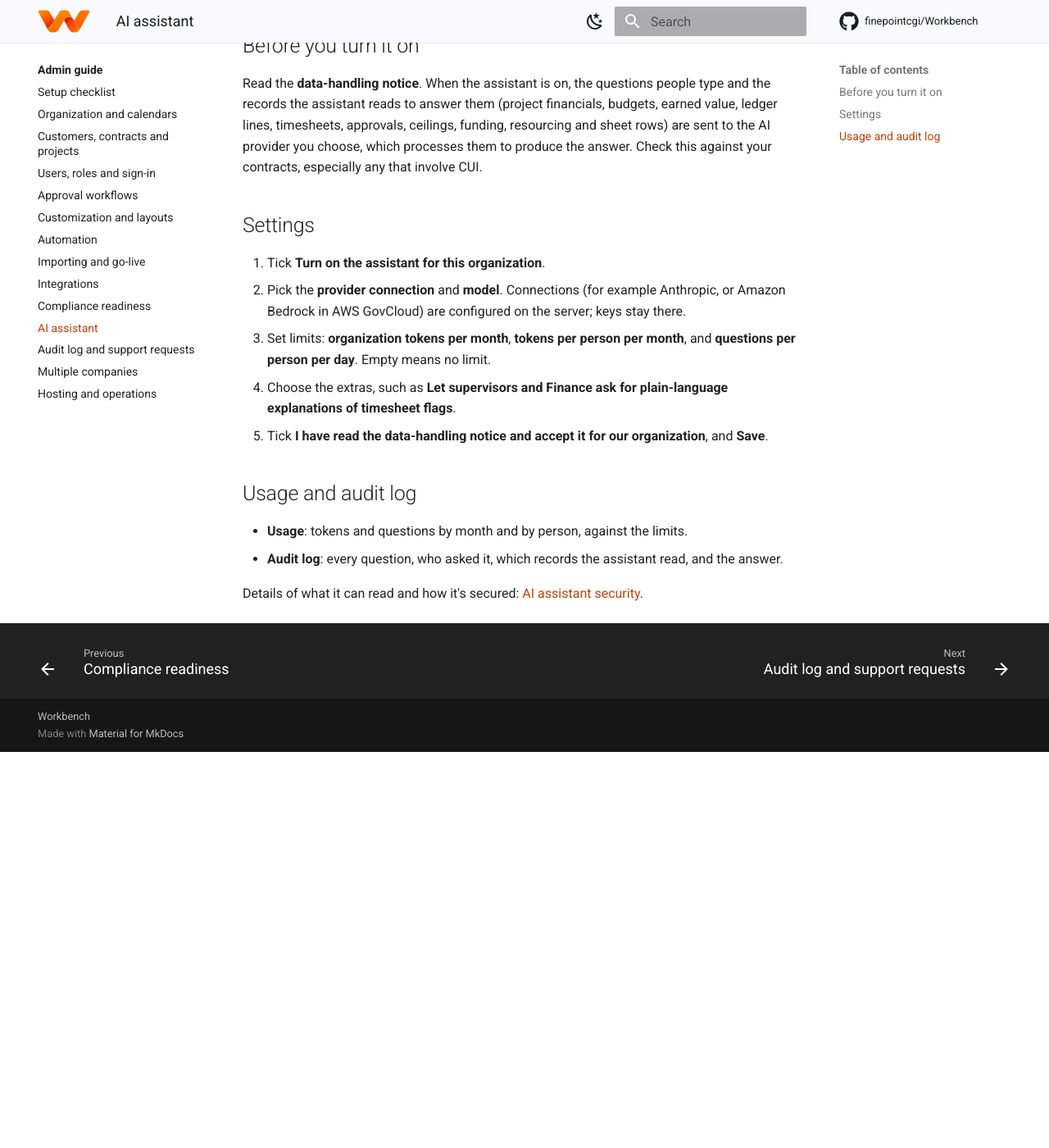
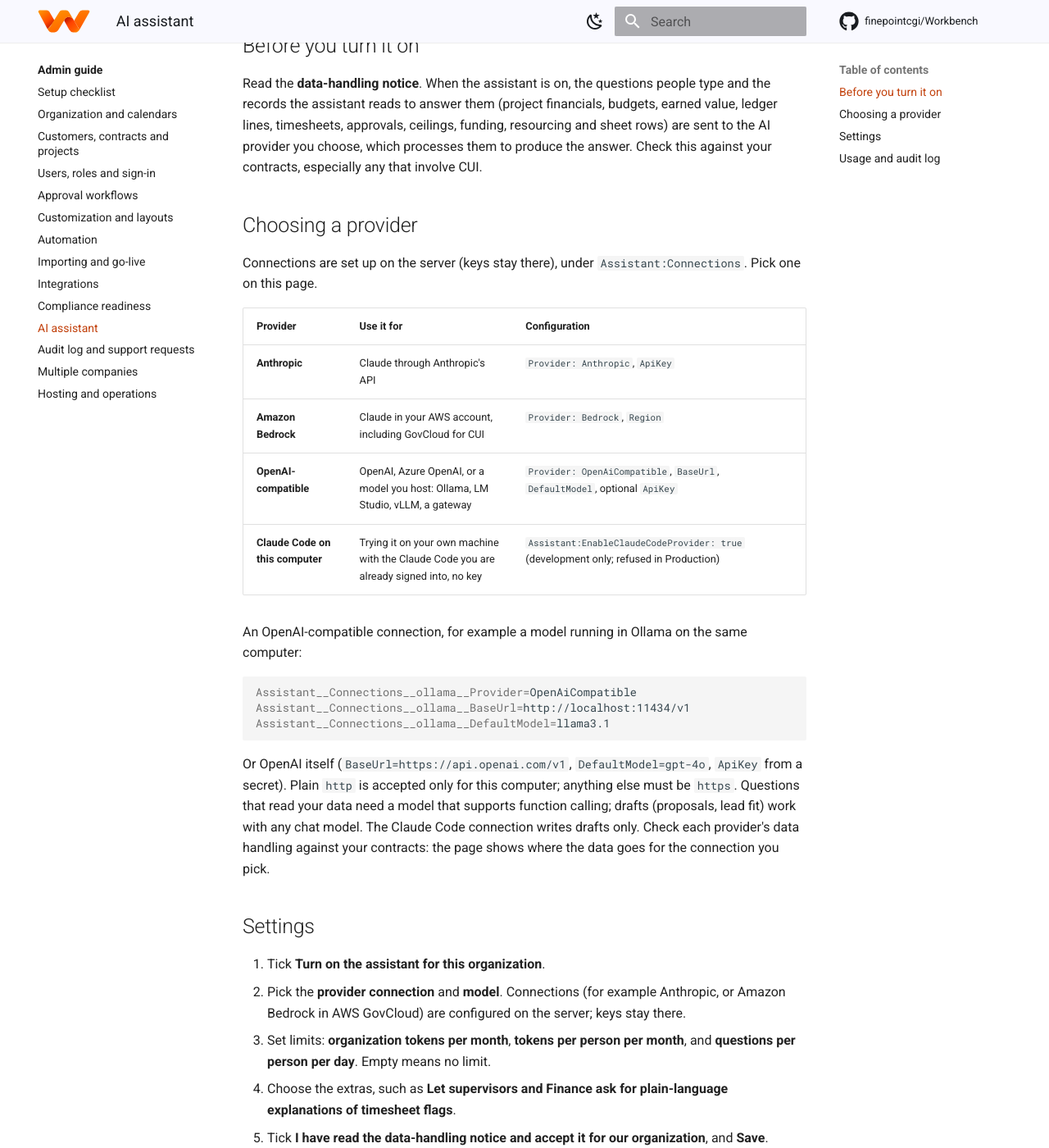
Before and after one commit to finepointcgi/Workbench, an MkDocs documentation site: the page built from docs/admin-guide/assistant.md, in a window 1280 px wide and 1400 px high, scrolled down 791 px. Shown: the whole window at 82% size. Built offline with MkDocs 1.6.1 and Material for MkDocs 9.7.7, drawn with Linux system fonts in a browser that asks for light colours; comment, search, counter and statistics services are not loaded; before the commit the page ends 1708 px from its top, so only the background shows below that.

Commit message:
Docs: choosing an assistant provider (Anthropic, Bedrock, OpenAI-compatible, Claude Code)
Co-Authored-By: Claude Sonnet 5.5 <noreply@anthropic.com>

````diff
--- a/docs/admin-guide/assistant.md
+++ b/docs/admin-guide/assistant.md
@@ -17,6 +17,30 @@ reads to answer them (project financials, budgets, earned value, ledger lines, t
 resourcing and sheet rows) are sent to the AI provider you choose, which processes them to produce the answer. Check
 this against your contracts, especially any that involve CUI.
 
+## Choosing a provider
+
+Connections are set up on the server (keys stay there), under `Assistant:Connections`. Pick one on this page.
+
+| Provider | Use it for | Configuration |
+|---|---|---|
+| **Anthropic** | Claude through Anthropic's API | `Provider: Anthropic`, `ApiKey` |
+| **Amazon Bedrock** | Claude in your AWS account, including GovCloud for CUI | `Provider: Bedrock`, `Region` |
+| **OpenAI-compatible** | OpenAI, Azure OpenAI, or a model you host: Ollama, LM Studio, vLLM, a gateway | `Provider: OpenAiCompatible`, `BaseUrl`, `DefaultModel`, optional `ApiKey` |
+| **Claude Code on this computer** | Trying it on your own machine with the Claude Code you are already signed into, no key | `Assistant:EnableClaudeCodeProvider: true` (development only; refused in Production) |
+
+An OpenAI-compatible connection, for example a model running in Ollama on the same computer:
+
+```bash
+Assistant__Connections__ollama__Provider=OpenAiCompatible
+Assistant__Connections__ollama__BaseUrl=http://localhost:11434/v1
+Assistant__Connections__ollama__DefaultModel=llama3.1
+```
+
+Or OpenAI itself (`BaseUrl=https://api.openai.com/v1`, `DefaultModel=gpt-4o`, `ApiKey` from a secret). Plain `http` is
+accepted only for this computer; anything else must be `https`. Questions that read your data need a model that supports
+function calling; drafts (proposals, lead fit) work with any chat model. The Claude Code connection writes drafts only.
+Check each provider's data handling against your contracts: the page shows where the data goes for the connection you pick.
+
 ## Settings
 
 1. Tick **Turn on the assistant for this organization**.
````
